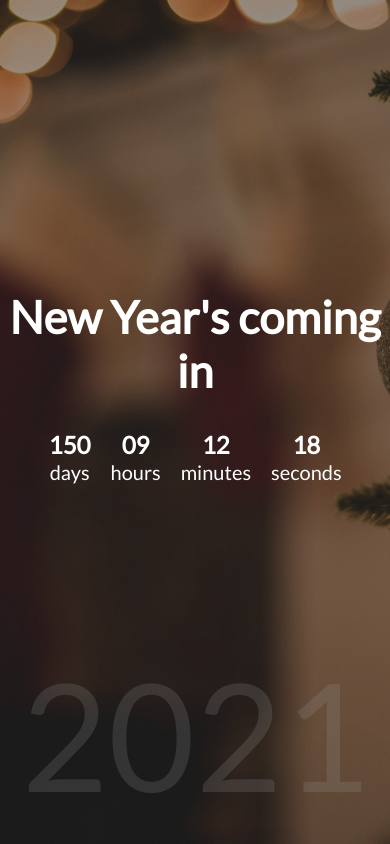
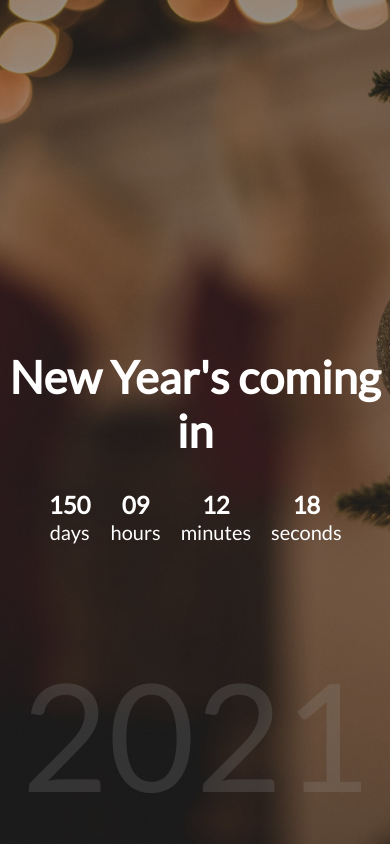
Before and after one commit to iLoush/new_year_countdown, a plain HTML site: page index.html in a window 390 px wide. Drawn offline with Linux system fonts and the light colour scheme.

Commit message:
style.css undaped style for small devices

```diff
--- a/style.css
+++ b/style.css
@@ -72,6 +72,7 @@ h1 {
 @media (max-width: 500px) {
    h1 {
       font-size: 45px;
+      margin: 40px 5px;
    }
 
    .time {
```
